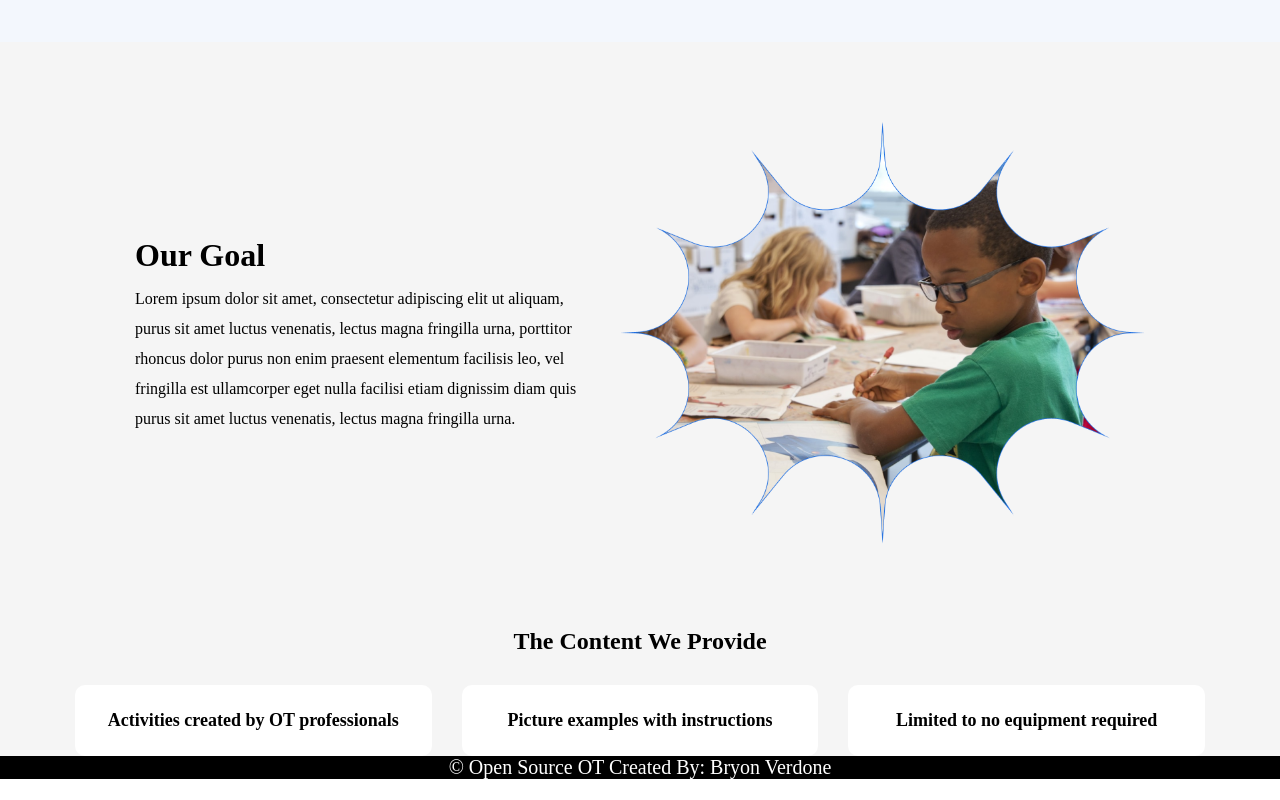
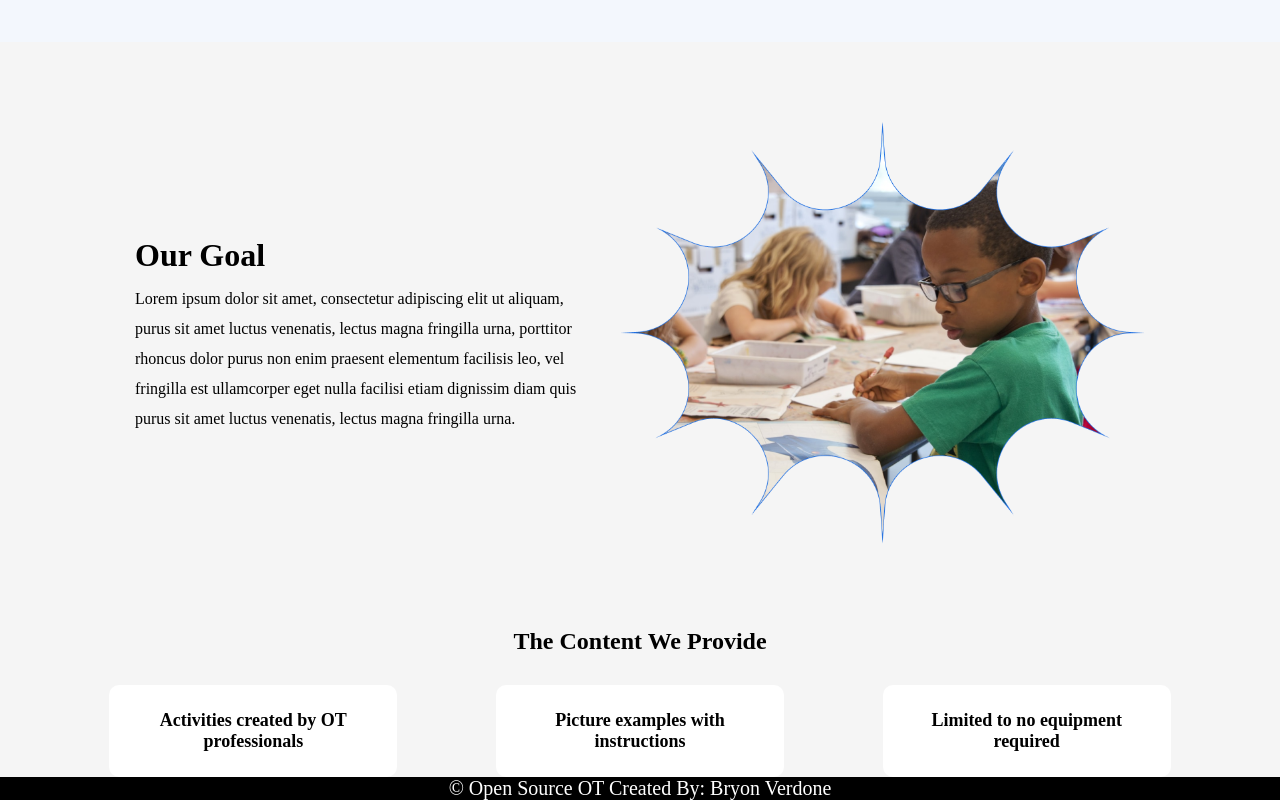
Before and after one commit to BryonVerdone/opensourceot, a React (Create React App) app: page / in a window 1280 px wide. Shown: the part 518-1318 px from the top of the page. Before the commit the page ends 1297 px from the top, so only its background shows below. Built offline with nearby package versions, Linux system fonts and the light colour scheme; no server answers.

Commit message:
fixed content cards

```diff
--- a/src/pages/activities/Activities.js
+++ b/src/pages/activities/Activities.js
@@ -1,6 +1,8 @@
 import React from 'react';
 import './index.css';
 import { Link } from 'react-router-dom';
+import Container from 'react-bootstrap/Container';
+
 import Loading from '../../components/loading/Loading';
 import Card from 'react-bootstrap/Card';
 const Activities = ({ activities, loading }) => {
--- a/src/pages/home/Home.js
+++ b/src/pages/home/Home.js
@@ -1,5 +1,6 @@
 import React from 'react';
 import './index.css';
+import Container from 'react-bootstrap/Container';
 import Card from 'react-bootstrap/Card';
 import heroImage from '../../assets/hero-img.png';
 import goalImage from '../../assets/goal-img.png';
@@ -50,23 +51,29 @@ const Home = () => {
         <h2>The Content We Provide</h2>
         {/* add icons to cards */}
         <div className='card-container'>
-          <Card className=''>
+          <Container fluid>
+            <Card style={{ width: '18rem' }}>
               <Card.Body>
                 <Card.Title>
                   <h4>Activities created by OT professionals</h4>
                 </Card.Title>
               </Card.Body>
             </Card>
-          <Card className=''>
+          </Container>
+          <Container fluid>
+            <Card style={{ width: '18rem' }}>
               <Card.Body>
                 <h4>Picture examples with instructions</h4>
               </Card.Body>
             </Card>
-          <Card className=''>
+          </Container>
+          <Container fluid>
+            <Card style={{ width: '18rem' }}>
               <Card.Body>
                 <h4>Limited to no equipment required</h4>
               </Card.Body>
             </Card>
+          </Container>
         </div>
       </section>
     </>
--- a/src/pages/home/index.css
+++ b/src/pages/home/index.css
@@ -104,26 +104,22 @@ provide section
   margin-bottom: 30px;
 }
 .card-container {
-  /* display: grid;
-  grid-template-columns: repeat(2, 1fr); */
-  /* align-items: stretch; */
   display: flex;
-  /* flex-wrap: wrap; */
-  justify-content: center;
+  justify-content: space-around;
   align-items: center;
   gap: 30px;
   max-width: 1170px;
+  padding: 0 20px;
   margin: 0 auto;
-  padding: 0 20px;
 }
-@media screen and (max-width: 768px) {
+@media screen and (max-width: 954px) {
   .card-container {
     padding: 0 20px;
     flex-direction: column;
   }
 }
 .card {
-  flex: 33.3333%;
+  /* flex: 33.3333%; */
   width: 100%;
   border-radius: 10px;
   padding: 25px;
```
Lines whose indentation alone changed are shown as unchanged.
